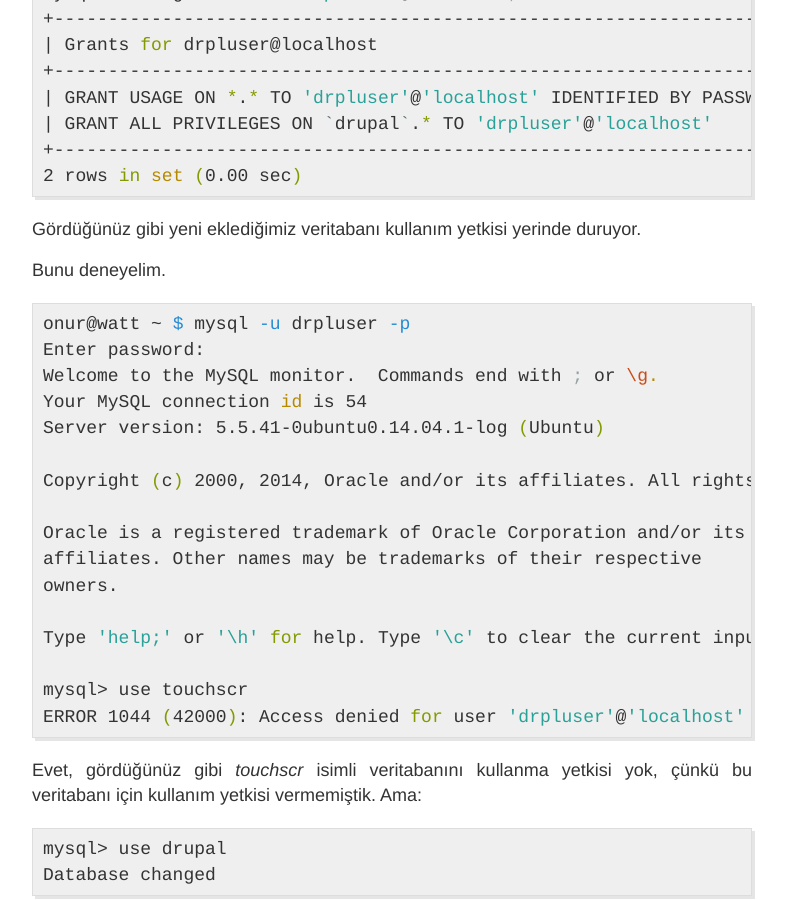
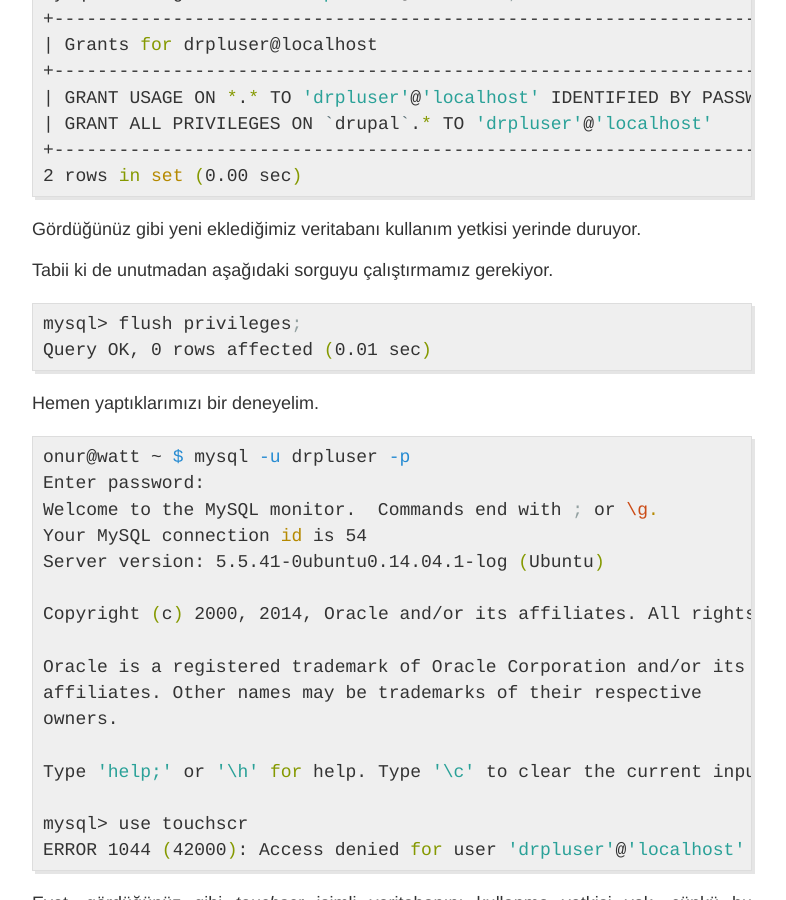
Before and after one commit to orbingol/orbingol.github.io, a Jekyll site: the page built from _posts/2015-01-28-komut-satirindan-mysql-ile-calismak-bolum2.md, in a window 1280 px wide and 900 px high, scrolled down 1845 px. Shown: the whole window, without its empty margins (248-1034 px from the left). Built offline with Jekyll 4.4.1, drawn with Linux system fonts in a browser that asks for light colours; Markdown is read by kramdown in place of the engine named in the settings; comment, search, counter and statistics services are not loaded.

Commit message:
Updated post to add flush priv query.

```diff
--- a/_posts/2015-01-28-komut-satirindan-mysql-ile-calismak-bolum2.md
+++ b/_posts/2015-01-28-komut-satirindan-mysql-ile-calismak-bolum2.md
@@ -86,7 +86,15 @@ mysql> show grants for 'drpluser'@localhost;
 
 Gördüğünüz gibi yeni eklediğimiz veritabanı kullanım yetkisi yerinde duruyor.
 
-Bunu deneyelim.
+Tabii ki de unutmadan aşağıdaki sorguyu çalıştırmamız gerekiyor.
+
+{% highlight bash %}
+mysql> flush privileges;
+Query OK, 0 rows affected (0.01 sec)
+
+{% endhighlight %}
+
+Hemen yaptıklarımızı bir deneyelim.
 
 {% highlight bash %}
 onur@watt ~ $ mysql -u drpluser -p
```
